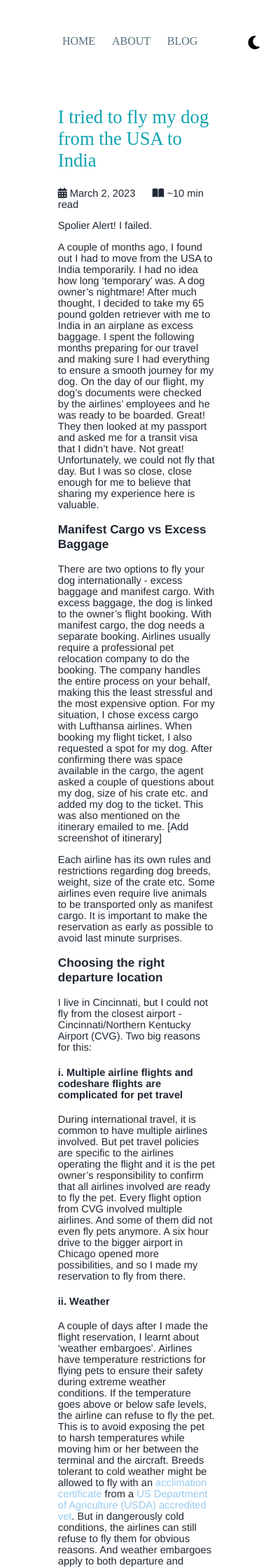
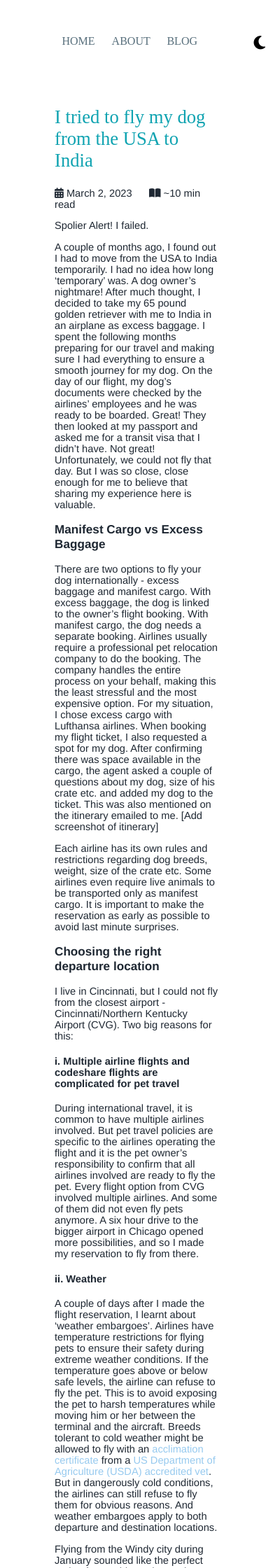
Before and after one commit to vaishnavisen/vaishnavisen.github.io, a Jekyll site: the page built from _posts/2023-03-02-flying-dog-internationally.md, in a window 390 px wide. Shown: the top 2240 px of the page at 70% size. Built offline with Jekyll 4.4.1, drawn with Linux system fonts in a browser that asks for light colours; nearby versions of some CDN libraries.

Commit message:
Add media query for mobile phones

```diff
--- a/_layouts/post.html
+++ b/_layouts/post.html
@@ -6,6 +6,7 @@ layout: default
 {% endcapture %}
 
 <div class="article_title">{{ page.title }}</div>
+<body>
 <p>
   <i class="fa-solid fa-calendar-days"></i>
   {{ page.date | date: "%B %-d, %Y" }} &nbsp;&nbsp;&nbsp;&nbsp;
@@ -14,3 +15,4 @@ layout: default
 </p>
 
 <div class = "normal_text">{{ content }}</div>
+</body>
--- a/_sass/main.scss
+++ b/_sass/main.scss
@@ -15,6 +15,12 @@
     --link-normal-text-color: #B4D2E7;
     --background-color: #000000;
     --theme-switch-color: #FFCB05;
+}
+@media screen and (max-width:400px)
+{
+body{
+margin:0px;
+    }
 }
 body {
   background-color: var(--background-color);
```
